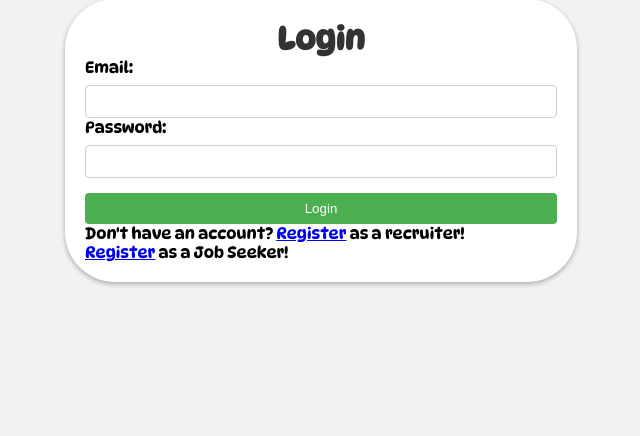
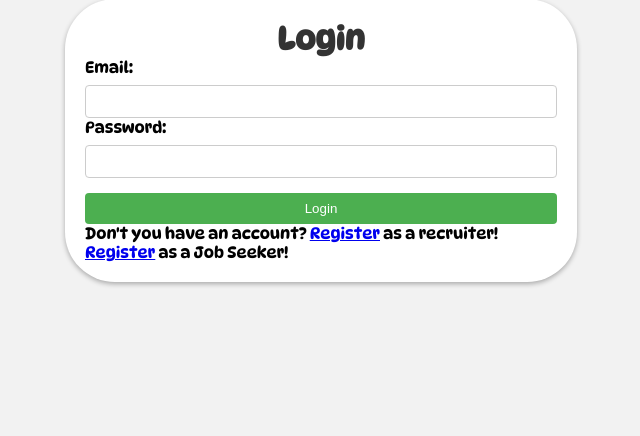
Before and after one commit to chadium1st/phpmysql-25285-23027-24773, a PHP site: page /login.php in a window 1280 px wide. Shown: the part 151-587 px from the top of the page, without its empty margins (319-959 px from the left). Run offline with PHP 8.4, Linux system fonts and the light colour scheme.

Commit message:
Update login.php added you in don't you have an account

```diff
--- a/login.php
+++ b/login.php
@@ -31,7 +31,7 @@
 
             <input type="submit" value="Login">
         </form>
-        <p>Don't have an account?
+        <p>Don't you have an account?
         <a href="register.php?type=recruiter" class="amper">Register</a> as a recruiter! </br>
         <a href="register.php?type=job_seeker">Register</a> as a Job Seeker!</p>
     </div>
```
